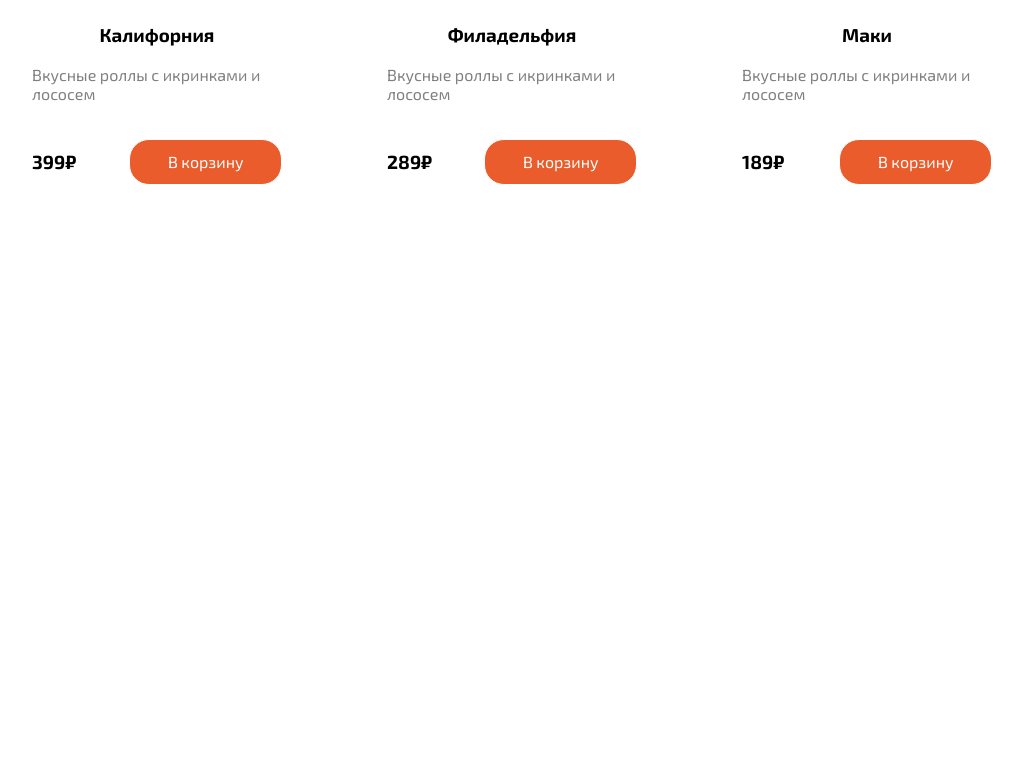
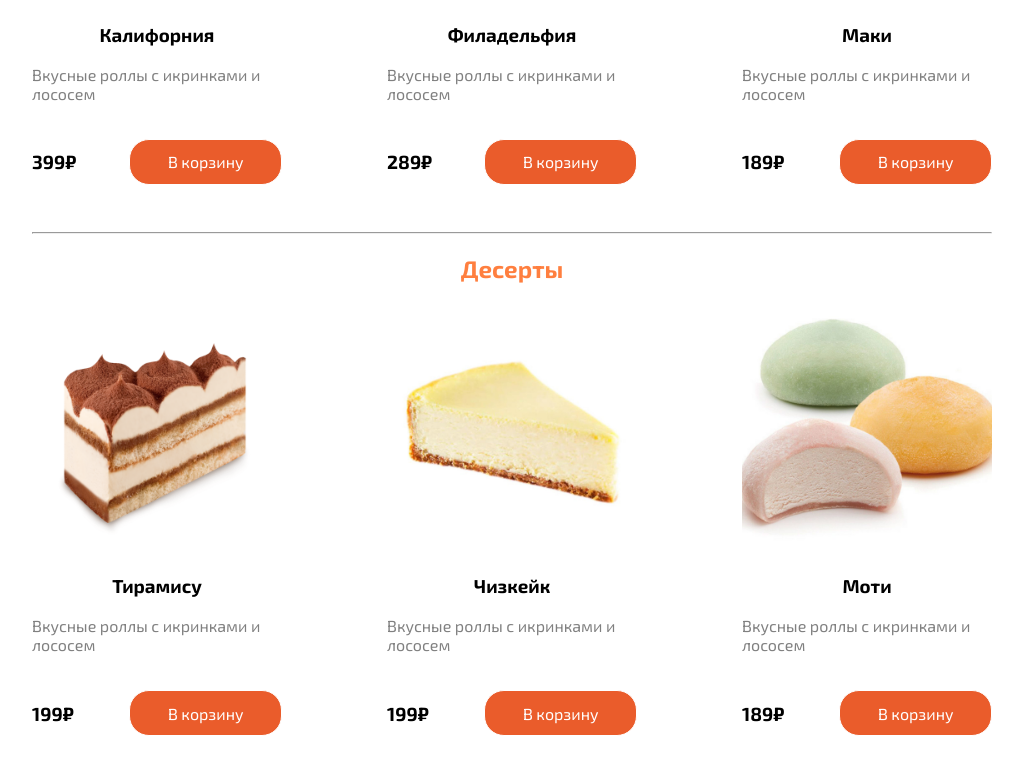
Before and after one commit to Nazadain/Team7Work, a PHP site: page /user.html in a window 1280 px wide. Shown: the part 1303-2078 px from the top of the page, without its empty margins (128-1151 px from the left). Before the commit the page ends 1487 px from the top, so only its background shows below. Run offline with PHP 8.4, Linux system fonts and the light colour scheme.

Commit message:
desserts

```diff
--- a/client/script.js
+++ b/client/script.js
@@ -16,7 +16,7 @@ document.addEventListener( 'click', (e) => {
     }
 })
 document.addEventListener('keydown', function(e) {
-	if( e.keyCode == 27 && basket.classList.contains("show")){ // код клавиши Escape, но можно использовать e.key
+	if( e.keyCode == 27 && basket.classList.contains("show")){
 		basket.classList.remove("show");
 	}
 });
--- a/client/style.css
+++ b/client/style.css
@@ -133,23 +133,23 @@ ul img {
     background-image: url(images/food.jpg);
     background-size: cover;
 }
-.pizza, .sushi{
+.pizza, .sushi, .dessert{
     width: 100%;
     display: flex;
     flex-direction: row;
     flex-wrap: wrap;
     justify-content: space-between;
 }
-.h2pizza, .h2sushi {
+.h2pizza, .h2sushi, .h2dessert {
     text-align: center;
     color: #FF7F3F;
 }
-.pizza div, .sushi div {
+.pizza div, .sushi div, .dessert div {
     width: 250px;
     text-align: center;
     margin-bottom: 2%;
 }
-.pizza div footer, .sushi div footer {
+.pizza div footer, .sushi div footer, .dessert div footer {
     display: flex;
     padding: 5% 0;
     justify-content: space-between;
@@ -160,10 +160,10 @@ ul img {
     color: grey;
     text-align: left;
 }
-.pizza div img, .sushi div img {
+.pizza div img, .sushi div img, .dessert div img {
     width: 250px;
 }
-.pizza a, .sushi a {
+.pizza a, .sushi a, .dessert a {
     border: 1px solid;
     border-radius: 20px;
     background-color: #EA5C2B;
@@ -171,7 +171,7 @@ ul img {
     padding: 5% 15%;
     text-decoration: none;
 }
-.pizza a:hover, .sushi a:hover {
+.pizza a:hover, .sushi a:hover, .dessert a:hover {
     background-color: #FF7F3F;
     transition: 0.25s;
 }
@@ -235,10 +235,10 @@ ul img {
         color: white;
         padding: 15px 0;
     }
-    .pizza, .sushi {
+    .pizza, .sushi, .dessert {
         justify-content: center;
     }
-    .pizza div, .sushi div {
+    .pizza div, .sushi div, .dessert div {
         width: 300px;
         height: 400px;
         margin-bottom: 15%;
--- a/client/user.html
+++ b/client/user.html
@@ -98,6 +98,37 @@
                     </footer>
                 </div>
             </div>
+            <hr id="yakdessert">
+            <h2 class="h2dessert">Десерты</h2>
+            <div class="dessert">
+                <div>
+                    <img src="images/tiramisu.png">
+                    <h3>Тирамису</h3>
+                    <p class="description">Вкусные роллы с икринками и лососем</p>
+                    <footer>
+                        <a href="#">В корзину</a>
+                        <p class="price"><b>199₽</b></p>
+                    </footer>
+                </div>
+                <div>
+                    <img src="images/cheesecake.jpg">
+                    <h3>Чизкейк</h3>
+                    <p class="description">Вкусные роллы с икринками и лососем</p>
+                    <footer>
+                        <a href="#">В корзину</a>
+                        <p class="price"><b>199₽</b></p>
+                    </footer>
+                </div>
+                <div>
+                    <img src="images/mochi.jpg">
+                    <h3>Моти</h3>
+                    <p class="description">Вкусные роллы с икринками и лососем</p>
+                    <footer>
+                        <a href="#">В корзину</a>
+                        <p class="price"><b>189₽</b></p>
+                    </footer>
+                </div>
+            </div>
         </div>
     </body>
     <script src="script.js"></script>
```
Also changed, not shown: client/images/cheesecake.jpg (added), client/images/mochi.jpg (added), client/images/tiramisu.png (added).
